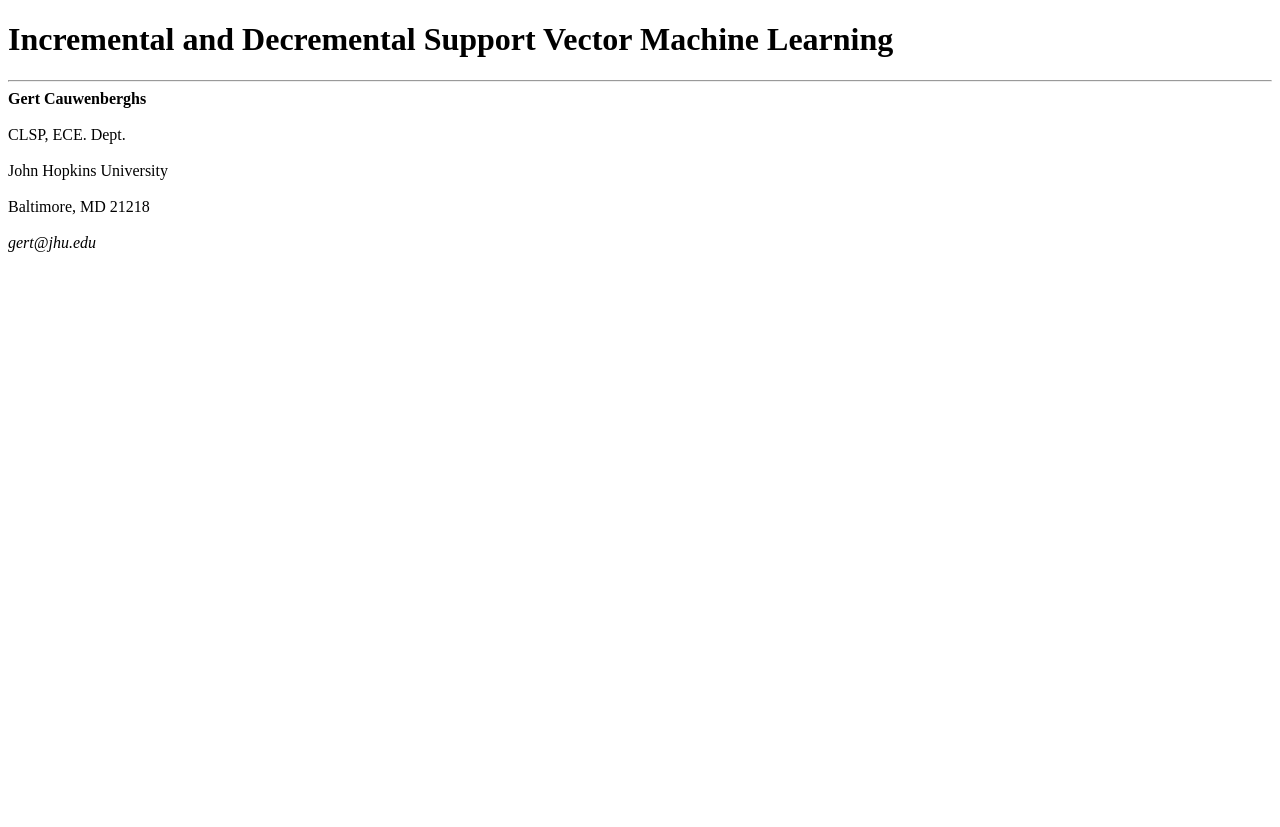
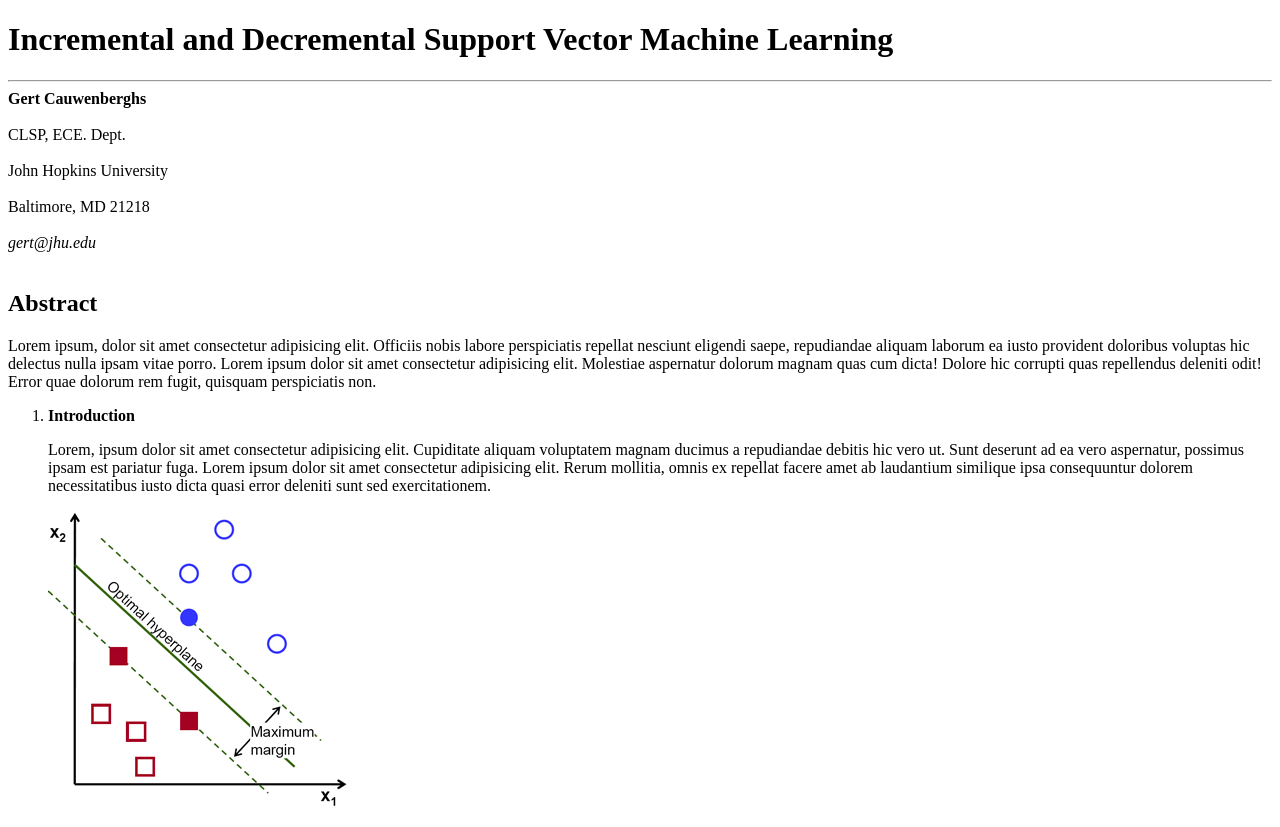
Before and after one commit to Roydano/paper-scientifico, a plain HTML site: page index.html in a window 1280 px wide. Before the commit the page ends 800 px from the top, so only its background shows below. Drawn offline with Linux system fonts and the light colour scheme.

Commit message:
add section abstract + img

```diff
--- a/index.html
+++ b/index.html
@@ -22,9 +22,25 @@
             CLSP, ECE. Dept. <br><br>
             John Hopkins University <br><br>
             Baltimore, MD 21218 <br><br>
-            <em>gert@jhu.edu</em>
+            <em>gert@jhu.edu</em> <br><br>
         </section>
         <!-- fine sezione contatti -->
+
+        <!-- inizio sezione abstract -->
+        <section>
+            <h2>Abstract</h2>
+            <p>Lorem ipsum, dolor sit amet consectetur adipisicing elit. Officiis nobis labore perspiciatis repellat nesciunt eligendi saepe, repudiandae aliquam laborum ea iusto provident doloribus voluptas hic delectus nulla ipsam vitae porro. Lorem ipsum dolor sit amet consectetur adipisicing elit. Molestiae aspernatur dolorum magnam quas cum dicta! Dolore hic corrupti quas repellendus deleniti odit! Error quae dolorum rem fugit, quisquam perspiciatis non.</p>
+            <ol>
+                <li>
+                    <strong>Introduction</strong>
+                    <p>Lorem, ipsum dolor sit amet consectetur adipisicing elit. Cupiditate aliquam voluptatem magnam ducimus a repudiandae debitis hic vero ut. Sunt deserunt ad ea vero aspernatur, possimus ipsam est pariatur fuga. Lorem ipsum dolor sit amet consectetur adipisicing elit. Rerum mollitia, omnis ex repellat facere amet ab laudantium similique ipsa consequuntur dolorem necessitatibus iusto dicta quasi error deleniti sunt sed exercitationem.</p>
+                    <img src="img/optimal-hyperplane.png" alt="grafico">
+
+                </li>
+            </ol>
+
+        </section>
+        <!-- fine sezione abstract -->
 
     </main>
     <!-- fine corpo pagina -->
```
Also changed, not shown: img/optimal-hyperplane.png (added).
